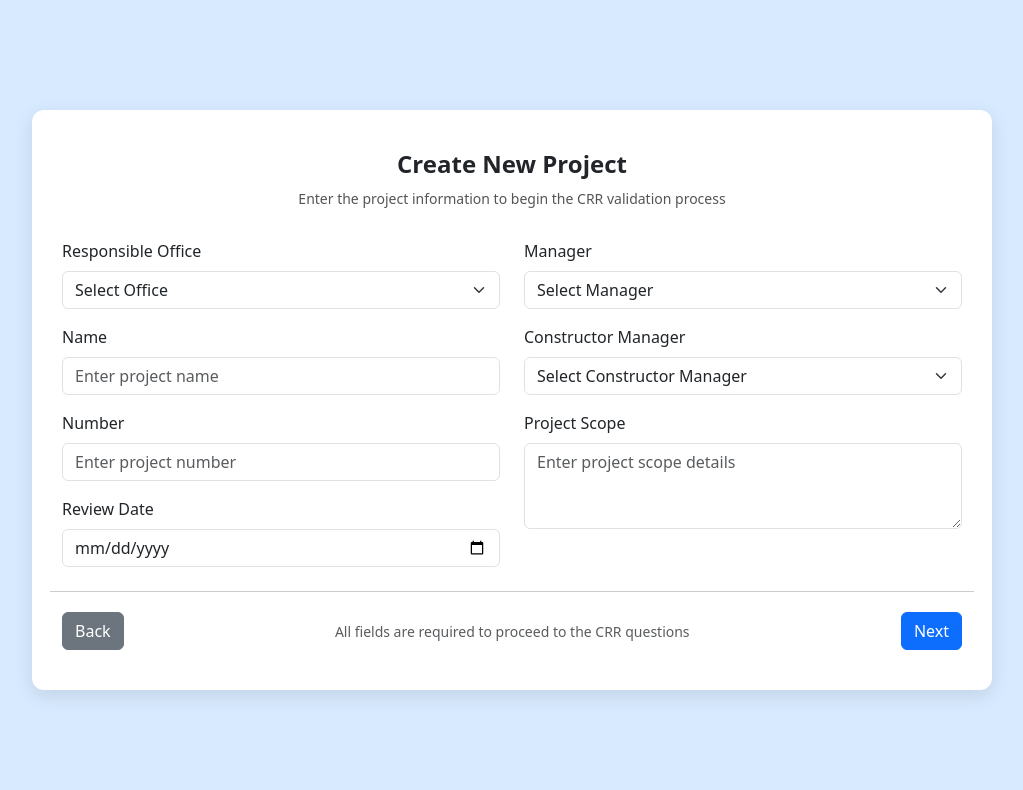
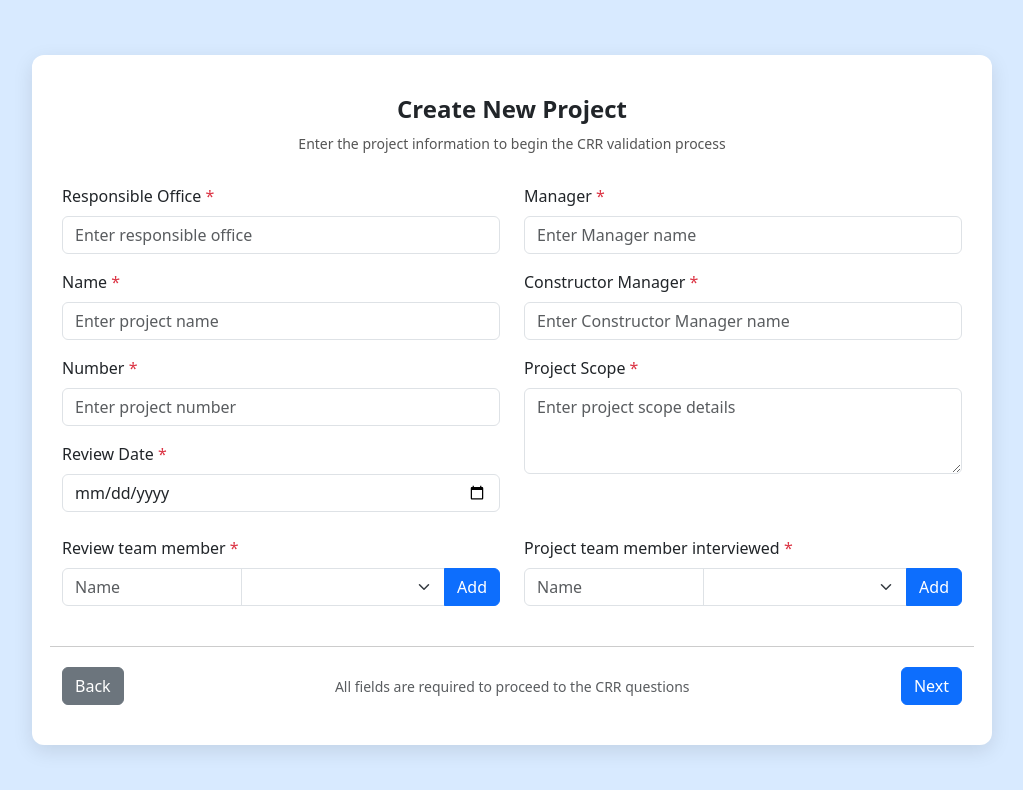
Before and after one commit to SaadGtite/JESA_Proj, a React (Create React App) app in the folder Front-end/: page /new-project in a window 1280 px wide. Shown: the top 790 px of the page, without its empty margins (128-1151 px from the left). Built offline with nearby package versions, Linux system fonts and the light colour scheme.

Commit message:
info form updated

```diff
--- a/Front-end/src/Forms/ProjInfo.js
+++ b/Front-end/src/Forms/ProjInfo.js
@@ -1,57 +1,218 @@
-import React from 'react';
+import React, { useState, useRef } from 'react';
 import './ProjInfo.css'; // Assuming you have a CSS file for styling
 import { useNavigate } from 'react-router-dom';
+
 const NewProjectForm = () => {
   const navigate = useNavigate(); // ← Create navigate function
+  const [reviewTeam, setReviewTeam] = useState([]);
+  const [interviewTeam, setInterviewTeam] = useState([]);
+  const [editIndex, setEditIndex] = useState(null);
+  const [editType, setEditType] = useState(null);
+
+  const reviewNameRef = useRef(null);
+  const reviewRoleRef = useRef(null);
+  const interviewNameRef = useRef(null);
+  const interviewRoleRef = useRef(null);
 
   const handleBack = () => {
     navigate(-1); // ← Go back to the previous page
   };
-  const handleNext = () => {
-    navigate('/crr-Section1'); // ← Navigate to the CRR questions page
+  const handleNext = (e) => {
+    e.preventDefault();
+    const responsibleOffice = e.target.querySelector('div.col-md-6 input:nth-child(2)').value;
+    const projectName = e.target.querySelector('div.col-md-6 input:nth-child(4)').value;
+    const projectNumber = e.target.querySelector('div.col-md-6 input:nth-child(6)').value;
+    const reviewDate = e.target.querySelector('div.col-md-6 input:nth-child(8)').value;
+    const manager = e.target.querySelector('div.col-md-6:nth-child(2) input:nth-child(2)').value;
+    const constructorManager = e.target.querySelector('div.col-md-6:nth-child(2) input:nth-child(4)').value;
+    const projectScope = e.target.querySelector('div.col-md-6:nth-child(2) textarea').value;
+
+    if (!responsibleOffice || !projectName || !projectNumber || !reviewDate || !manager || !constructorManager || !projectScope || reviewTeam.length === 0 || interviewTeam.length === 0) {
+      alert('All fields are required to proceed to the CRR questions.');
+      return;
+    }
+    navigate('/crr-Section1');
   };
+
+  const addOrUpdateMember = (type, name, role) => {
+    if (editType === type && editIndex !== null) {
+      if (type === 'review') {
+        const updatedTeam = [...reviewTeam];
+        updatedTeam[editIndex] = { name, role };
+        setReviewTeam(updatedTeam);
+      } else if (type === 'interview') {
+        const updatedTeam = [...interviewTeam];
+        updatedTeam[editIndex] = { name, role };
+        setInterviewTeam(updatedTeam);
+      }
+      setEditIndex(null);
+      setEditType(null);
+    } else if (name && role) {
+      if (type === 'review') {
+        setReviewTeam([...reviewTeam, { name, role }]);
+      } else if (type === 'interview') {
+        setInterviewTeam([...interviewTeam, { name, role }]);
+      }
+    }
+    if (type === 'review') {
+      reviewNameRef.current.value = '';
+      reviewRoleRef.current.value = '';
+    } else if (type === 'interview') {
+      interviewNameRef.current.value = '';
+      interviewRoleRef.current.value = '';
+    }
+  };
+
+  const startEdit = (type, index) => {
+    setEditType(type);
+    setEditIndex(index);
+    if (type === 'review') {
+      reviewNameRef.current.value = reviewTeam[index].name;
+      reviewRoleRef.current.value = reviewTeam[index].role;
+    } else if (type === 'interview') {
+      interviewNameRef.current.value = interviewTeam[index].name;
+      interviewRoleRef.current.value = interviewTeam[index].role;
+    }
+  };
+
+  const deleteMember = (type, index) => {
+    if (type === 'review') {
+      const updatedTeam = reviewTeam.filter((_, i) => i !== index);
+      setReviewTeam(updatedTeam);
+    } else if (type === 'interview') {
+      const updatedTeam = interviewTeam.filter((_, i) => i !== index);
+      setInterviewTeam(updatedTeam);
+    }
+  };
+
   return (
     <div className="form-page">
       <div className="form-container">
         <h2 className="form-title">Create New Project</h2>
         <p className="form-subtitle">Enter the project information to begin the CRR validation process</p>
 
-        <form className="row g-4">
+        <form className="row g-4" onSubmit={handleNext}>
           <div className="col-md-6">
-            <label className="form-label">Responsible Office</label>
-            <select className="form-select">
-              <option>Select Office</option>
-            </select>
+            <label className="form-label">Responsible Office <span className="text-danger">*</span></label>
+            <input type="text" className="form-control" placeholder="Enter responsible office" required />
 
-            <label className="form-label mt-3">Name</label>
-            <input type="text" className="form-control" placeholder="Enter project name" />
+            <label className="form-label mt-3">Name <span className="text-danger">*</span></label>
+            <input type="text" className="form-control" placeholder="Enter project name" required />
 
-            <label className="form-label mt-3">Number</label>
-            <input type="text" className="form-control" placeholder="Enter project number" />
+            <label className="form-label mt-3">Number <span className="text-danger">*</span></label>
+            <input type="text" className="form-control" placeholder="Enter project number" required />
 
-            <label className="form-label mt-3">Review Date</label>
-            <input type="date" className="form-control" />
+            <label className="form-label mt-3">Review Date <span className="text-danger">*</span></label>
+            <input type="date" className="form-control" required />
           </div>
 
           <div className="col-md-6">
-            <label className="form-label">Manager</label>
-            <select className="form-select">
-              <option>Select Manager</option>
-            </select>
+            <label className="form-label">Manager <span className="text-danger">*</span></label>
+            <input type="text" className="form-control" placeholder="Enter Manager name" required />
 
-            <label className="form-label mt-3">Constructor Manager</label>
-            <select className="form-select">
-              <option>Select Constructor Manager</option>
-            </select>
+            <label className="form-label mt-3">Constructor Manager <span className="text-danger">*</span></label>
+            <input type="text" className="form-control" placeholder="Enter Constructor Manager name" required />
 
-            <label className="form-label mt-3">Project Scope</label>
-            <textarea className="form-control" rows="3" placeholder="Enter project scope details"></textarea>
+            <label className="form-label mt-3">Project Scope <span className="text-danger">*</span></label>
+            <textarea className="form-control" rows="3" placeholder="Enter project scope details" required></textarea>
+          </div>
+
+          {/* Review Team Member Section */}
+          <div className="col-md-6 mt-4">
+            <label className="form-label">Review team member <span className="text-danger">*</span></label>
+            <div className="input-group mb-3">
+              <input type="text" className="form-control" placeholder="Name" ref={reviewNameRef} required />
+              <select className="form-select" defaultValue="" ref={reviewRoleRef} required>
+                <option value="" disabled></option>
+                <option>CM</option>
+                <option>PM</option>
+                <option>SM</option>
+                <option>PC</option>
+                <option>HSE</option>
+                <option>QA/QC</option>
+                <option>Other</option>
+              </select>
+              <button type="button" className="btn btn-primary" onClick={() => {
+                addOrUpdateMember('review', reviewNameRef.current.value, reviewRoleRef.current.value);
+              }}>
+                {editType === 'review' && editIndex !== null ? 'Update' : 'Add'}
+              </button>
+            </div>
+            <ul className="list-group">
+              {reviewTeam.map((member, index) => (
+                <li key={index} className="list-group-item d-flex justify-content-between align-items-center">
+                  {member.name} - {member.role}
+                  <div>
+                    <button
+                      type="button"
+                      className="btn btn-sm btn-warning mx-2"
+                      onClick={() => startEdit('review', index)}
+                    >
+                      Edit
+                    </button>
+                    <button
+                      type="button"
+                      className="btn btn-sm btn-danger"
+                      onClick={() => deleteMember('review', index)}
+                    >
+                      Delete
+                    </button>
+                  </div>
+                </li>
+              ))}
+            </ul>
+          </div>
+
+          {/* Project Team Member Interviewed Section */}
+          <div className="col-md-6 mt-4">
+            <label className="form-label">Project team member interviewed <span className="text-danger">*</span></label>
+            <div className="input-group mb-3">
+              <input type="text" className="form-control" placeholder="Name" ref={interviewNameRef} required />
+              <select className="form-select" defaultValue="" ref={interviewRoleRef} required>
+                <option value="" disabled></option>
+                <option>CM</option>
+                <option>PM</option>
+                <option>SM</option>
+                <option>PC</option>
+                <option>HSE</option>
+                <option>QA/QC</option>
+                <option>Other</option>
+              </select>
+              <button type="button" className="btn btn-primary" onClick={() => {
+                addOrUpdateMember('interview', interviewNameRef.current.value, interviewRoleRef.current.value);
+              }}>
+                {editType === 'interview' && editIndex !== null ? 'Update' : 'Add'}
+              </button>
+            </div>
+            <ul className="list-group">
+              {interviewTeam.map((member, index) => (
+                <li key={index} className="list-group-item d-flex justify-content-between align-items-center">
+                  {member.name} - {member.role}
+                  <div>
+                    <button
+                      type="button"
+                      className="btn btn-sm btn-warning mx-2"
+                      onClick={() => startEdit('interview', index)}
+                    >
+                      Edit
+                    </button>
+                    <button
+                      type="button"
+                      className="btn btn-sm btn-danger"
+                      onClick={() => deleteMember('interview', index)}
+                    >
+                      Delete
+                    </button>
+                  </div>
+                </li>
+              ))}
+            </ul>
           </div>
 
           <div className="form-footer d-flex justify-content-between align-items-center mt-4">
             <button type="button" className="btn btn-secondary" onClick={handleBack}>Back</button>
             <div className="text-muted small">All fields are required to proceed to the CRR questions</div>
-            <button type="submit" className="btn btn-primary" onClick={handleNext}>Next</button>
+            <button type="submit" className="btn btn-primary">Next</button>
           </div>
         </form>
       </div>
```
